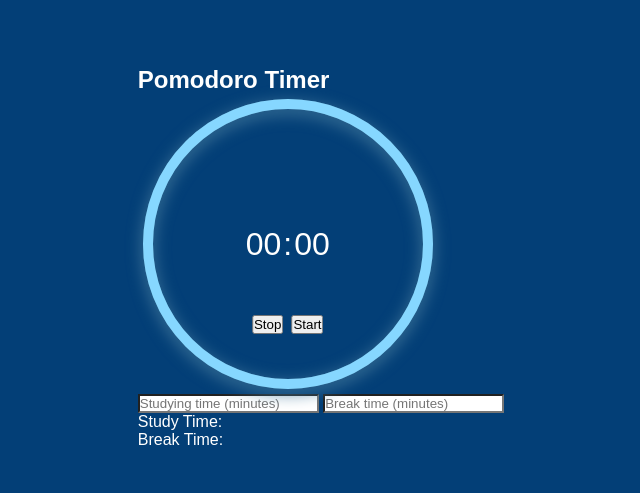
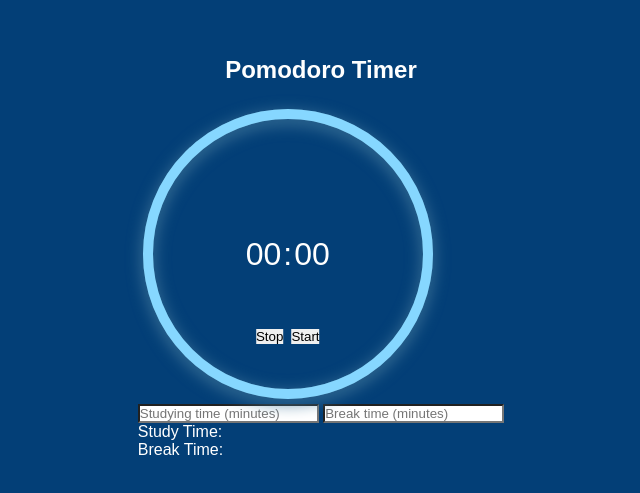
Before and after one commit to evan-h3/pomodoro, a plain HTML site: page index.html in a window 1280 px wide. Shown: the part 143-636 px from the top of the page, without its empty margins (319-959 px from the left). Drawn offline with Linux system fonts and the light colour scheme; a web font is replaced by a local one.

Commit message:
fixed title

```diff
--- a/index.html
+++ b/index.html
@@ -45,8 +45,9 @@
           <p id="seconds">00</p>
         </div>
         <div class="controls">
-          <button id="stopBtn">Stop</button>
-          <button id="startBtn" onclick="startTimer()">Start</button>
+          <button id="stopBtn" class="button"> Stop
+          </button>
+          <button id="startBtn" class="button" onclick="startTimer()">Start</button>
         </div>
       </div>
 
--- a/script.js
+++ b/script.js
@@ -69,13 +69,13 @@ function startTimer() {
     const secondsLeft = minutes * 60 + seconds;
     const fraction = secondsLeft / totalSeconds;
 
-    // “1 – fraction” because an offset of 0 shows the full ring
+    // “fraction” because an offset of 0 shows the full ring
     circle.style.strokeDashoffset = circumference * fraction;
 
     render();
   };
   render();
-  const timerID = setInterval(countdown, 1000); //Stores id of the countdown to be stopped laterß
+  const timerID = setInterval(countdown, 1000); //Stores id of the countdown to be stopped later
   document.getElementById("stopBtn").addEventListener("click", () => {
     clearInterval(timerID);
     minutes = studyTime;
--- a/styles.css
+++ b/styles.css
@@ -22,6 +22,11 @@ html, body {
   justify-content: center;
   background: var(--color-primary);
   color: white
+}
+
+#title {
+  text-align: center;
+  padding-bottom: 20px;
 }
 
 #studyTimeInput, #breakTimeInput {
@@ -59,6 +64,11 @@ html, body {
   stroke: var(--timer-fill);
 }
 
+button {
+  border: none;
+  outline: none;
+  cursor: pointer;
+}
 
 .controls {
   position: absolute;      /* pull it out of flow, overlaying the SVG */
```
Also changed, not shown: images/play.png (added), 1 other file.
